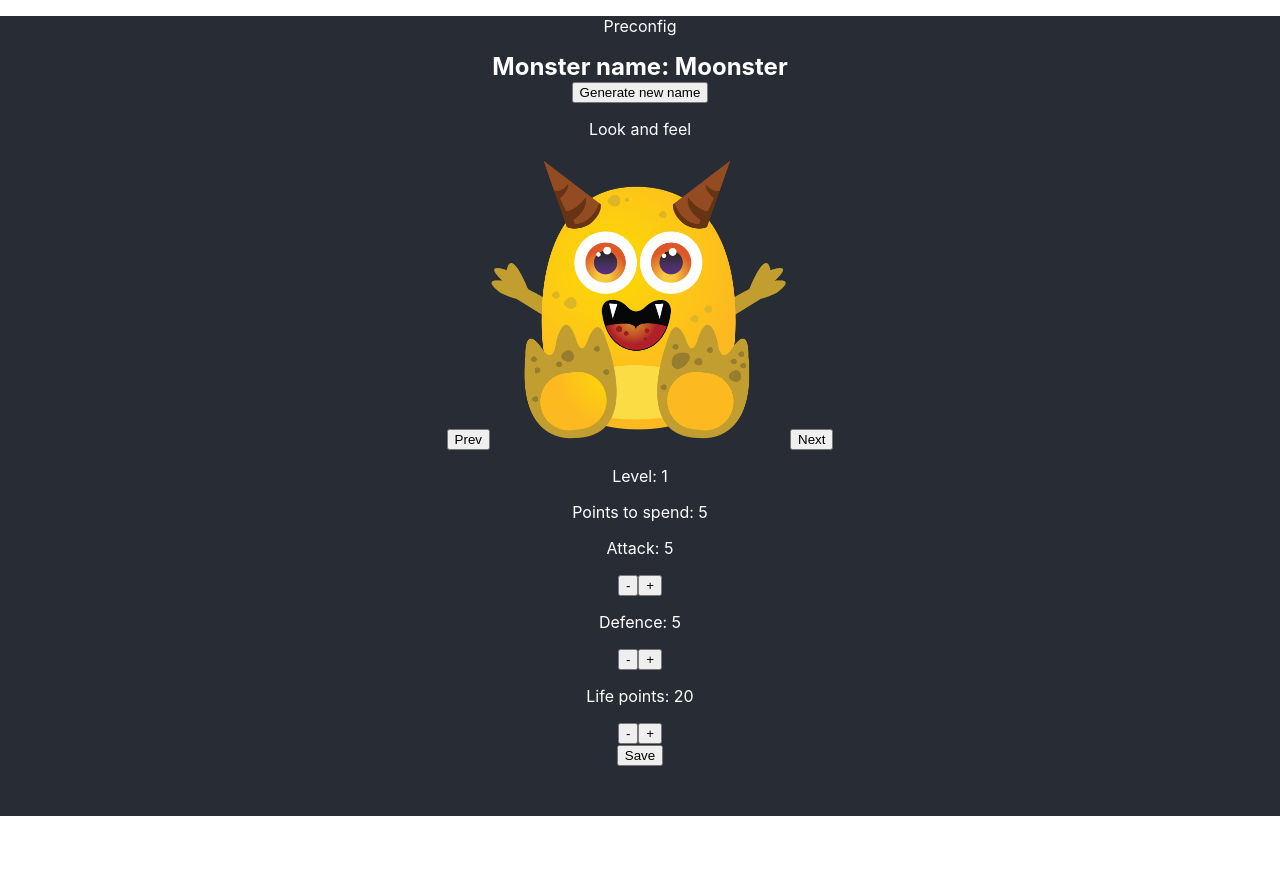
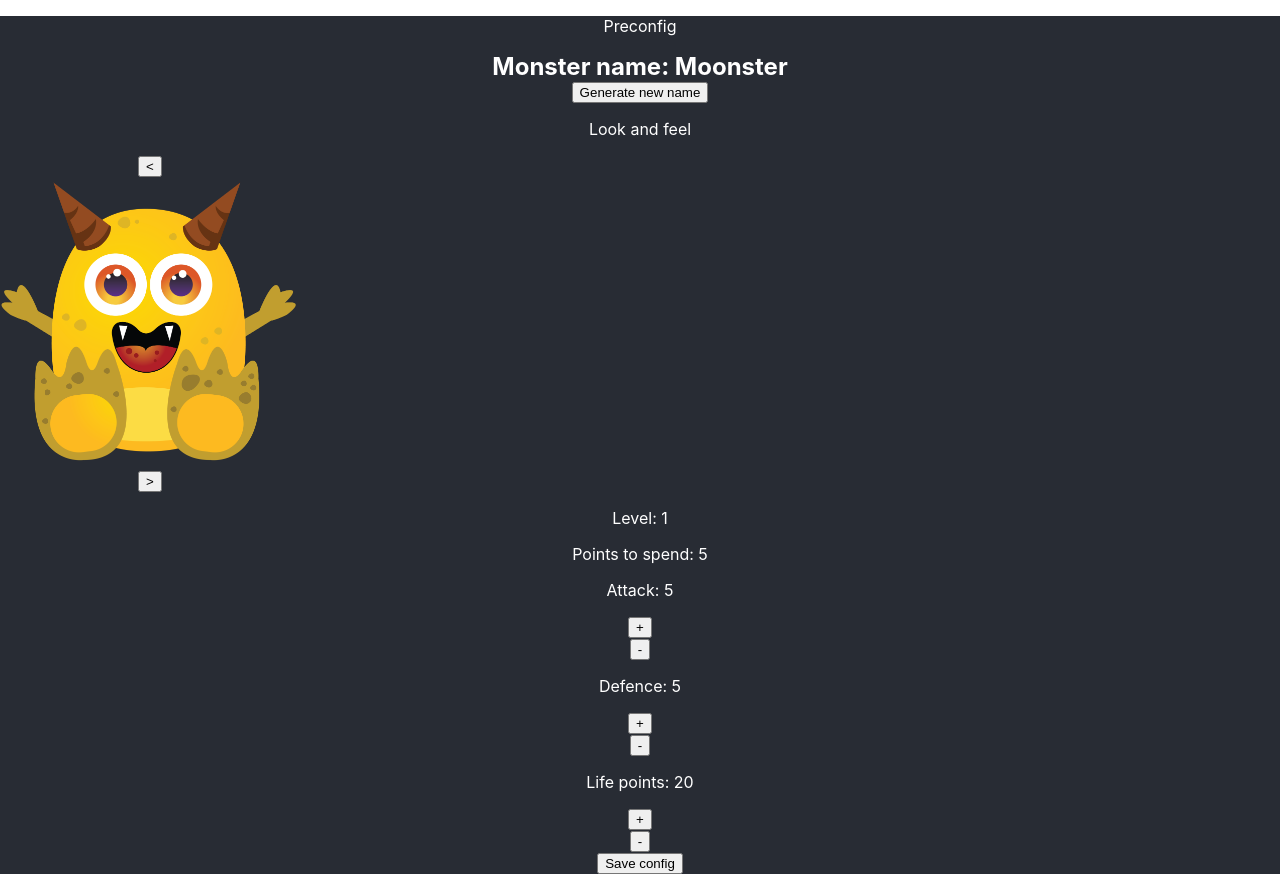
Before and after one commit to AndKorbiel/monster-brawl, a React (Create React App) app: page / in a window 1280 px wide. Before the commit the page ends 816 px from the top, so only its background shows below. Built offline with nearby package versions, Linux system fonts and the light colour scheme.

Commit message:
Componetns refactoring

```diff
--- a/src/App.jsx
+++ b/src/App.jsx
@@ -1,5 +1,5 @@
 import React, { Component } from "react";
-import MonsterConfigurator from "./components/monsterConfigurator";
+import MonsterConfigurator from "./components/configurator/configurator-container";
 import "./App.css";
 
 class App extends Component {
--- /dev/null
+++ b/src/components/change-button/change-button.jsx
@@ -0,0 +1,21 @@
+import React from 'react';
+
+const ChangeButton = (props) => {
+    const { gameMode, name, methood, text, dataFunc } = props;
+    const $changeButton =
+        gameMode === "Preconfig" ? (
+            <button name={name} onClick={methood} data-func={dataFunc}>
+                {text}
+            </button>
+        ) : (
+            ""
+        );
+
+    return (
+        <div>
+            {$changeButton}
+        </div>
+    )
+};
+
+export default ChangeButton;
--- /dev/null
+++ b/src/components/configurator/configator-view.jsx
@@ -0,0 +1,33 @@
+import React from 'react';
+import ChangeButton from '../change-button/change-button';
+
+const MonsterConfigDisplay = (props) => {
+        const { gameMode, name, generateNewName, changeCounter, monsterImg, lookVersion, level, tempLevelUpPoints, attackPoints, tempAttackPoints,defencePoints, tempDefencePoints, lifePoints, tempLifePoints, saveConfig, addPoints } = props;
+        return (
+            <div className="monsterConfig">
+                <p>{gameMode}</p>
+                <h2>Monster name: {name}</h2>
+                <ChangeButton gameMode={gameMode} methood={generateNewName} name={"generateNewName"} text={"Generate new name"} />
+                <p> Look and feel</p>
+                    <div className="look">
+                        <ChangeButton gameMode={gameMode} methood={changeCounter} name={"prev"} text={"<"} />
+                        <img src={"./img/" + monsterImg[lookVersion]} className="look" />
+                        <ChangeButton gameMode={gameMode} methood={changeCounter} name={"next"} text={">"} />
+                    </div>
+                <p>Level: {level}</p>
+                <p>Points to spend: {tempLevelUpPoints}</p>
+                <p>Attack: {attackPoints + tempAttackPoints}</p>
+                <ChangeButton gameMode={gameMode} methood={addPoints} name={"addAttackPoints"} text={"+"} c={"add"} dataFunc={"add"} />
+                <ChangeButton gameMode={gameMode} methood={addPoints} name={"removeAttackPoints"} text={"-"} c={"remove"} dataFunc={"remove"} />
+                <p>Defence: {defencePoints + tempDefencePoints}</p>
+                <ChangeButton gameMode={gameMode} methood={addPoints} name={"addDefencePoints"} text={"+"} c={"add"} dataFunc={"add"} />
+                <ChangeButton gameMode={gameMode} methood={addPoints} name={"removeDefencePoints"} text={"-"} c={"remove"} dataFunc={"remove"} />
+                <p>Life points: {lifePoints + tempLifePoints}</p>
+                <ChangeButton gameMode={gameMode} methood={addPoints} name={"addLifePoints"} text={"+"} c={"add"} dataFunc={"add"} />
+                <ChangeButton gameMode={gameMode} methood={addPoints} name={"removeLifePoints"} text={"-"} c={"remove"} dataFunc={"remove"} />
+                <ChangeButton gameMode={gameMode} methood={saveConfig} name={"saveConfig"} text={"Save config"} />
+            </div>
+        )
+}
+
+export default MonsterConfigDisplay;
--- a/src/components/monsterConfigurator.jsx
+++ b/src/components/configurator/configurator-container.jsx
@@ -5,10 +5,10 @@ import {
   changeLookEffect,
   saveConfigEffect,
   spendLevelUpPointsEffect
-} from "../redux/effects";
-import MonsterConfigDisplay from "./monsterConfiguratorDisplay";
+} from "../../redux/effects/index";
+import MonsterConfigDisplay from "./configator-view";
 
-class MonsterConfigurator extends Component {
+class ConfiguratorContainer extends Component {
   constructor(props) {
     super(props);
     this.state = {
@@ -128,97 +128,16 @@ class MonsterConfigurator extends Component {
     } = this.props;
       const { tempAttackPoints, tempDefencePoints, tempLifePoints, tempLevelUpPoints } = this.state;
 
-      const $generateNameButton =
-      gameMode === "Preconfig" ? (
-        <button name="generateName" onClick={generateNewName}>
-          Generate new name
-        </button>
-      ) : (
-        ""
-      );
-
-    const $monsterLookPrevButton =
-      gameMode === "Preconfig" ? (
-        <button onClick={this.changeCounter} name="prev">
-          Prev
-        </button>
-      ) : (
-        ""
-      );
-
-    const $monsterLookNextButton =
-      gameMode === "Preconfig" ? (
-        <button onClick={this.changeCounter} name="next">
-          Next
-        </button>
-      ) : (
-        ""
-      );
-
-    const $saveConfigButton =
-      gameMode === "Preconfig" ? (
-        <button onClick={saveConfig} name="saveConfig">
-          Save
-        </button>
-      ) : (
-        ""
-      );
-
-      const $attackPointsButtons =
-          gameMode === "Preconfig" ? (
-              <div>
-                  <button name="removeAttackPoints" data-func="remove" onClick={this.addPoints}>
-                      -
-                  </button>
-                  <button name="addAttackPoints" data-func="add" onClick={this.addPoints}>
-                      +
-                  </button>
-              </div>
-
-          ) : (
-              ""
-          );
-
-      const $defencePointsButtons =
-          gameMode === "Preconfig" ? (
-              <div>
-                  <button name="removeDefencePoints" data-func="remove" onClick={this.addPoints}>
-                      -
-                  </button>
-                  <button name="addDefencePoints" onClick={this.addPoints}>
-                      +
-                  </button>
-              </div>
-
-          ) : (
-              ""
-          );
-
-      const $lifePointsButtons =
-          gameMode === "Preconfig" ? (
-              <div>
-                  <button name="removeLifePoints" data-func="remove" onClick={this.addPoints}>
-                      -
-                  </button>
-                  <button name="addLifePoints" onClick={this.addPoints}>
-                      +
-                  </button>
-              </div>
-
-          ) : (
-              ""
-          );
-
     return (
       <div className="config">
-          <MonsterConfigDisplay gameMode={gameMode} name={name} $generateNameButton={$generateNameButton}
-                                $monsterLookPrevButton={$monsterLookPrevButton}
-                                $monsterLookNextButton={$monsterLookNextButton} monsterImg={monsterImg}
-                                lookVersion={lookVersion} level={level} tempLevelUpPoints={tempLevelUpPoints}
-                                attackPoints={attackPoints} tempAttackPoints={tempAttackPoints} $attackPointsButtons={$attackPointsButtons} $defencePointsButtons={$defencePointsButtons}
+          <MonsterConfigDisplay gameMode={gameMode} name={name} generateNewName={generateNewName}
+                                changeCounter={this.changeCounter} monsterImg={monsterImg} lookVersion={lookVersion}
+                                level={level} tempLevelUpPoints={tempLevelUpPoints}
+                                attackPoints={attackPoints} tempAttackPoints={tempAttackPoints}
                                 defencePoints={defencePoints} tempDefencePoints={tempDefencePoints}
-                                lifePoints={lifePoints} tempLifePoints={tempLifePoints} $lifePointsButtons={$lifePointsButtons }
-                                $saveConfigButton={$saveConfigButton}/>
+                                lifePoints={lifePoints} tempLifePoints={tempLifePoints} saveConfig={saveConfig}
+                                addPoints={this.addPoints}
+          />
       </div>
     );
   }
@@ -255,4 +174,4 @@ const mapDisptachToProps = disptach => {
   };
 };
 
-export default connect(select, mapDisptachToProps)(MonsterConfigurator);
+export default connect(select, mapDisptachToProps)(ConfiguratorContainer);
--- a/src/components/monsterConfiguratorDisplay.jsx
+++ /dev/null
@@ -1,27 +0,0 @@
-import React from 'react';
-
-const MonsterConfigDisplay = (props) => {
-        const { gameMode, name, $generateNameButton, $monsterLookPrevButton, $monsterLookNextButton, monsterImg, lookVersion, level, tempLevelUpPoints, attackPoints, tempAttackPoints, $attackPointsButtons, defencePoints, tempDefencePoints, $defencePointsButtons, lifePoints, tempLifePoints, $lifePointsButtons, $saveConfigButton } = props;
-        return (
-            <div className="monsterConfig">
-                <p>{gameMode}</p>
-                <h2>Monster name: {name}</h2>
-                {$generateNameButton}
-                <p>Look and feel</p>
-                {$monsterLookPrevButton}
-                <img src={"./img/" + monsterImg[lookVersion]} className="look" />
-                {$monsterLookNextButton}
-                <p>Level: {level}</p>
-                <p>Points to spend: {tempLevelUpPoints}</p>
-                <p>Attack: {attackPoints + tempAttackPoints}</p>
-                {$attackPointsButtons}
-                <p>Defence: {defencePoints + tempDefencePoints}</p>
-                {$defencePointsButtons}
-                <p>Life points: {lifePoints + tempLifePoints}</p>
-                {$lifePointsButtons }
-                {$saveConfigButton}
-            </div>
-        )
-}
-
-export default MonsterConfigDisplay;
--- a/src/redux/effects/index.js
+++ b/src/redux/effects/index.js
@@ -7,7 +7,7 @@ import {
 
 export const generateNewNameEffect = () => {
   return dispatch => {
-    fetch("https://random-word-api.herokuapp.com/word?key=LVBO2PAN&number=1")
+    fetch("https://random-word-api.herokuapp.com/word?key=9QQUWG3P&number=1")
       .then(res => res.json())
       .then(myJSON => dispatch(generateNewName(myJSON)))
       .catch(err => console.log(err));
```
